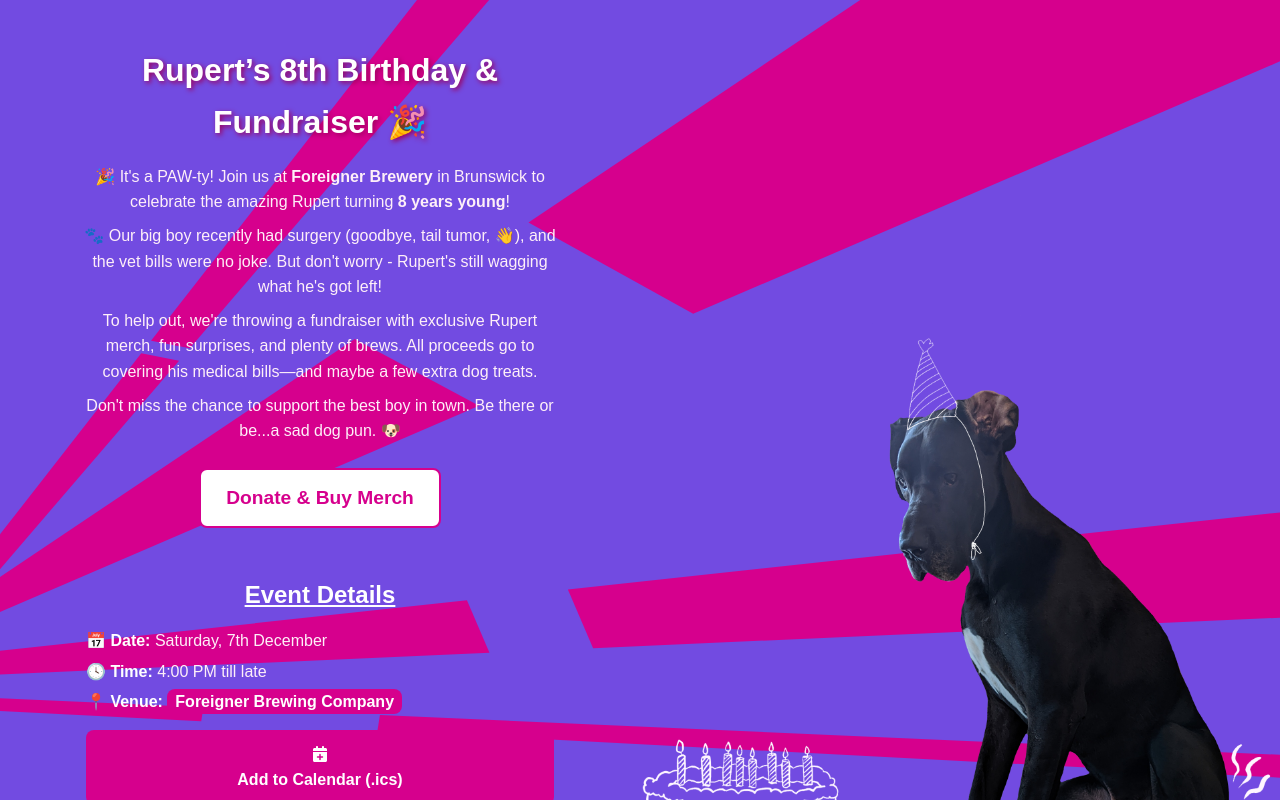
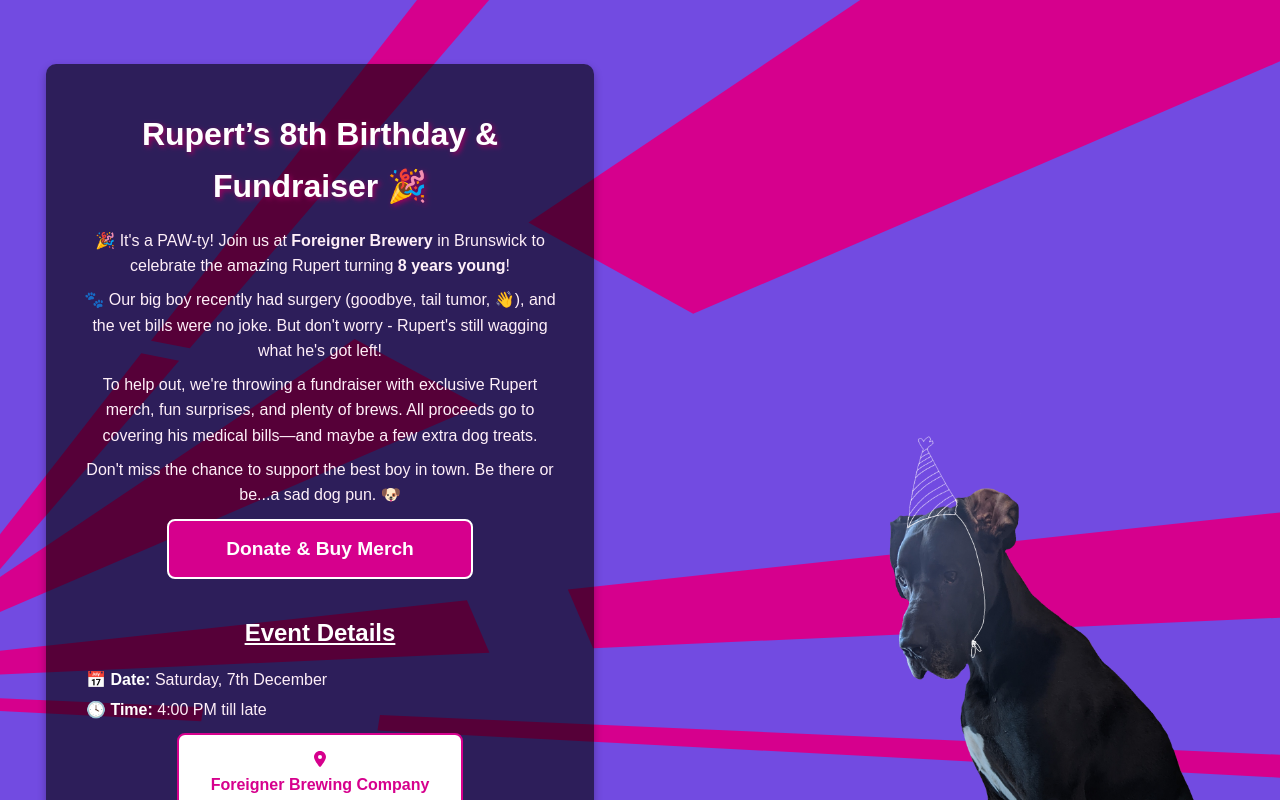
Before and after one commit to c-mco/rup-dog, a Next.js app: page / in a window 1280 px wide. Built offline with nearby package versions, Linux system fonts and the light colour scheme.

Commit message:
final final

```diff
--- a/src/app/globals.css
+++ b/src/app/globals.css
@@ -34,7 +34,6 @@ body {
   left: 0;
   width: 100%;
   height: 100%;
-
 }
 
 svg {
@@ -46,7 +45,6 @@ svg {
 
 .content {
   position: relative;
-  z-index: 1;
 }
 
 .container {
@@ -75,7 +73,7 @@ svg {
   justify-self: center;
   max-width: 500px;
   text-align: center;
-  padding: 1.5rem;
+  background-color: rgba(0, 0, 0, 0.6);
 }
 
 .main-content p {
@@ -89,30 +87,6 @@ svg {
   justify-content: center;
   align-items: center;
   width: 100%;
-}
-
-
-.donate-button {
-  display: inline-block;
-  background-color: var(--button-bg-color);
-  color: var(--button-text-color);
-  font-weight: bold;
-  text-decoration: none;
-  padding: 0.8rem 1.6rem;
-  border-radius: 0.5rem;
-  margin: 1rem 0;
-  font-size: 1.2rem;
-  border: 2px solid var(--accent-color);
-  transition: background-color 0.3s, color 0.3s, transform 0.2s;
-}
-
-
-
-.donate-button:hover {
-  background-color: var(--hover-bg-color);
-  color: var(--hover-text-color);
-  border: 2px solid var(--hover-text-color);
-
 }
 
 .event-details {
@@ -144,46 +118,42 @@ svg {
   font-weight: bold;
 }
 
-.venue-link {
-  color: var(--text-color);
-  background-color: var(--accent-color);
+.button {
+  display: inline-block;
+  text-align: center;
   font-weight: bold;
   text-decoration: none;
+  padding: 0.8rem 1.6rem;
   border-radius: 0.5rem;
-  padding: 0.25rem 0.5rem;
-  transition: background-color 0.3s, color 0.3s;
+  font-size: 1.2rem;
+  transition: background-color 0.3s, color 0.3s, transform 0.2s;
+  border: 2px solid var(--accent-color);
+  background-color: var(--button-bg-color);
+  color: var(--button-text-color);
+  width: 50%;
+  margin: 0.2rem;
 }
 
-.venue-link:hover {
-  background-color: var(--background-color);
-  color: var(--text-color);
+.button:hover {
+  background-color: var(--hover-bg-color);
+  color: var(--hover-text-color);
+  border-color: var(--hover-text-color);
 }
 
-.calendar-options {
-  margin-top: 1rem;
-  display: flex;
-  flex-direction: column;
-  gap: 0.5rem;
+.button.primary {
+  background-color: var(--hover-bg-color);
+  color: var(--hover-text-color);
+  border-color: var(--hover-text-color);
 }
 
-.calendar-link {
-  display: inline-block;
-  color: var(--text-color);
-  background-color: var(--accent-color);
-  font-weight: bold;
-  text-decoration: none;
-  padding: 0.75rem 1.5rem;
-  border-radius: 0.5rem;
-  font-size: 1rem;
-  transition: background-color 0.3s, color 0.3s;
-  text-align: center;
+.button.primary:hover {
+  transform: scale(1.05);
 }
 
-.calendar-link:hover {
-  background-color: var(--background-color);
-  color: var(--text-color);
+.button.secondary {
+  font-size: 1rem;
+  padding: 0.75rem 1.5rem;
 }
-
 
 .imageContainer {
   display: flex;
@@ -224,8 +194,6 @@ footer {
   color: var(--footer-text-hover-color);
 }
 
-
-
 .socials {
   display: flex;
   flex-wrap: wrap;
@@ -249,6 +217,16 @@ footer {
 
 .socials a:hover {
   color: var(--footer-text-hover-color);
+}
+
+
+@media (min-width: 500px) {
+  .main-content {
+    padding: 1.5rem;
+    border-radius: 10px;
+    box-shadow: 0 4px 8px rgba(0, 0, 0, 0.3);
+    margin-top: 4rem;
+  }
 }
 
 @media (min-width: 1000px) {
@@ -282,7 +260,6 @@ footer {
     grid-row: 2;
     grid-column: 1 / 3;
   }
-
 }
 
 @media (min-width: 1350px) {
--- a/src/app/page.tsx
+++ b/src/app/page.tsx
@@ -3,7 +3,7 @@ import Image from "next/image";
 import sadruImage from "./sadbirthdaydog.png";
 import { FontAwesomeIcon } from "@fortawesome/react-fontawesome";
 import { faInstagram, faGoogle } from "@fortawesome/free-brands-svg-icons";
-import { faCalendarPlus } from "@fortawesome/free-solid-svg-icons";
+import { faCalendarPlus, faLocationDot } from "@fortawesome/free-solid-svg-icons";
 
 export default function Home() {
   return (
@@ -30,12 +30,11 @@ export default function Home() {
           or be...a sad dog pun. 🐶
         </p>
         <div className="button-container">
-
           <a
             href="https://rupertfund.square.site/"
             target="_blank"
             rel="noopener noreferrer"
-            className="donate-button"
+            className="button primary"
           >
             Donate & Buy Merch
           </a>
@@ -48,30 +47,31 @@ export default function Home() {
           <p>
             🕓 <strong>Time:</strong> 4:00 PM till late
           </p>
-          <p>
-            📍 <strong>Venue:</strong>{" "}
+            <div className="button-container">
               <a
                 href="https://www.google.com/maps?q=Foreigner+Brewing+Company,+12/102+Henkel+Street,+Brunswick,+VIC+3056"
                 target="_blank"
                 rel="noopener noreferrer"
-              className="venue-link"
+                className="button secondary"
               >
-              Foreigner Brewing Company
+                <FontAwesomeIcon icon={faLocationDot} />Foreigner Brewing Company
               </a>
-          </p>
-          <div className="calendar-options">
+            </div>
+          <div className="button-container">
             <a
               href="/rupert-birthday-event.ics"
               download="Rupert-Birthday-Fundraiser.ics"
-              className="calendar-link"
+              className="button secondary"
             >
               <FontAwesomeIcon icon={faCalendarPlus} /> Add to Calendar (.ics)
             </a>
+          </div>
+          <div className="button-container">
             <a
               href="https://calendar.google.com/calendar/render?action=TEMPLATE&text=Rupert%E2%80%99s+8th+Birthday+%26+Fundraiser&dates=20241207T060000Z/20241207T140000Z&details=Join+us+to+celebrate+Rupert%21+Help+raise+funds+for+his+vet+bills+while+having+fun+with+exclusive+merch%2C+brews%2C+and+surprises.&location=Foreigner+Brewing+Company,+12/102+Henkel+Street,+Brunswick,+VIC+3056"
               target="_blank"
               rel="noopener noreferrer"
-              className="calendar-link"
+              className="button secondary"
             >
               <FontAwesomeIcon icon={faGoogle} /> Add to Google Calendar
             </a>
@@ -105,6 +105,6 @@ export default function Home() {
           </a>
         </div>
       </footer>
-    </div>
+    </div >
   );
 }
```
Lines whose indentation alone changed are shown as unchanged.
